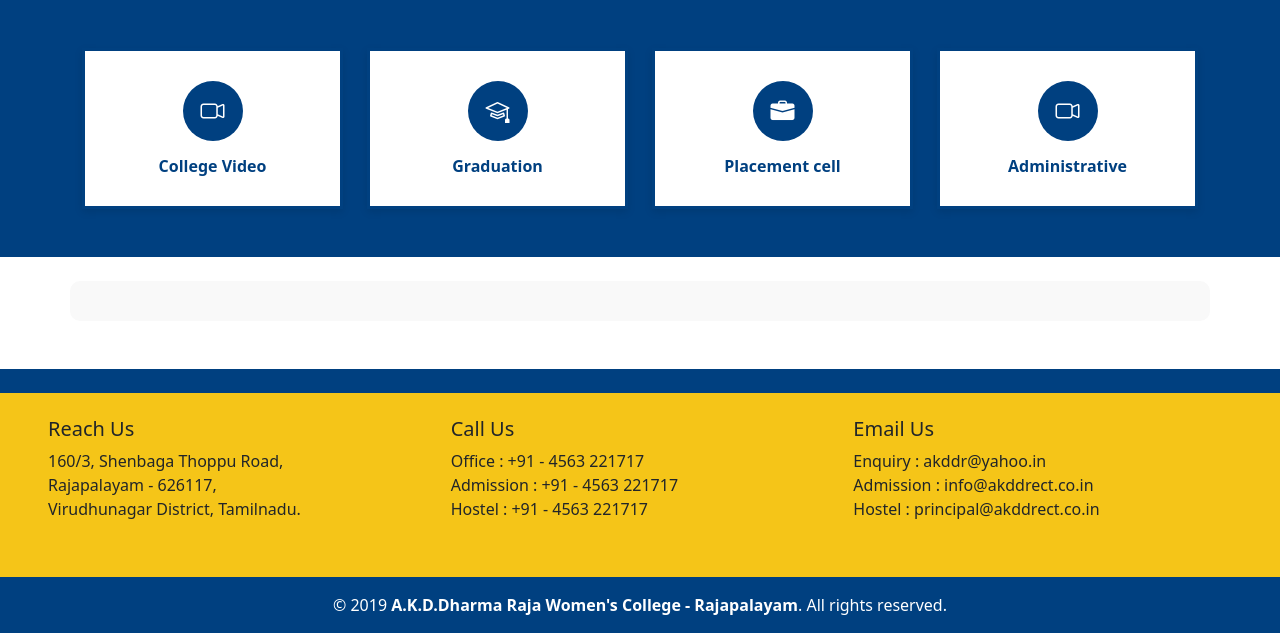
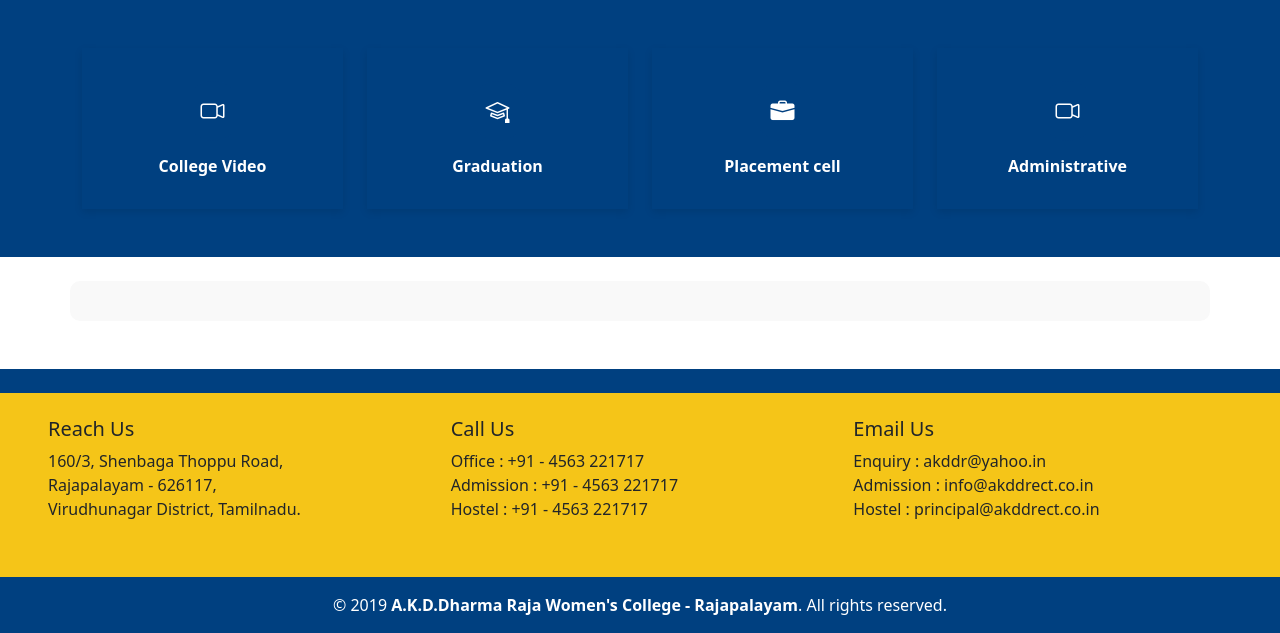
Before and after one commit to veni-56/college_site, a Django app: page / in a window 1280 px wide. Shown: the part 884-1517 px from the top of the page. Run offline with Django 5.2, Linux system fonts and the light colour scheme; data comes from the database, SQL or seed files in the repository.

Commit message:
Add style.css

```diff
--- a/homepage/static/css/style.css
+++ b/homepage/static/css/style.css
@@ -119,7 +119,7 @@ header, .college-header {
   }
 }
 .quicklink-box {
-  background-color: white;
+  color: white;
   border: 3px solid #004080;
   border-radius: 0;
   padding: 30px 20px;
@@ -145,7 +145,7 @@ header, .college-header {
 }
 
 .link-title {
-  color: #004080;
+  color: white;
   font-weight: 600;
   font-size: 1rem;
   margin: 0;
@@ -156,10 +156,10 @@ header, .college-header {
   transform: translateY(-5px);
 }
 
-/*.quicklink-box:hover .icon-wrapper {
+.quicklink-box:hover .icon-wrapper {
   background-color: white;
   color: #004080;
-}*/
+}
 
 .quicklink-box:hover .icon-wrapper i {
   color: #004080;
```
